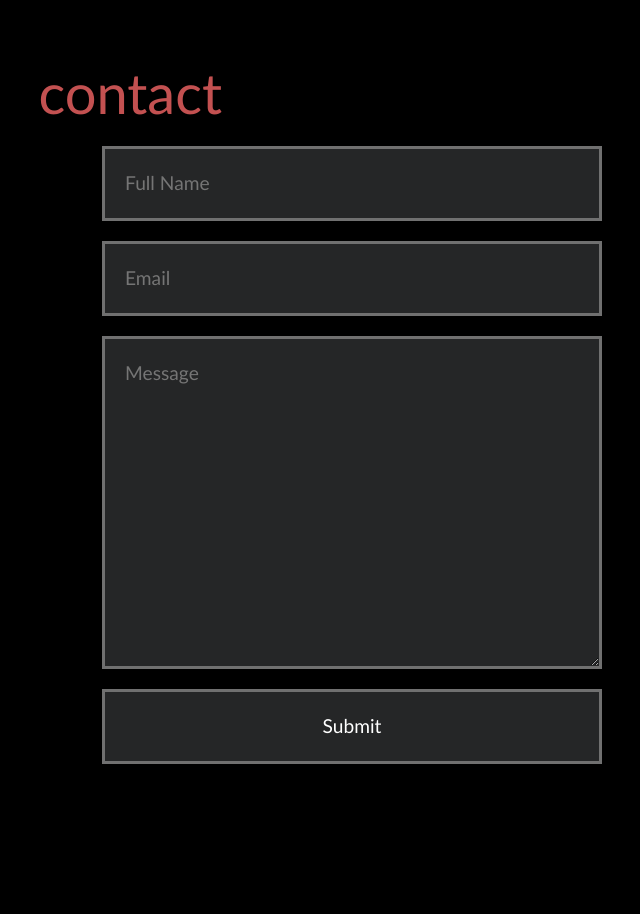
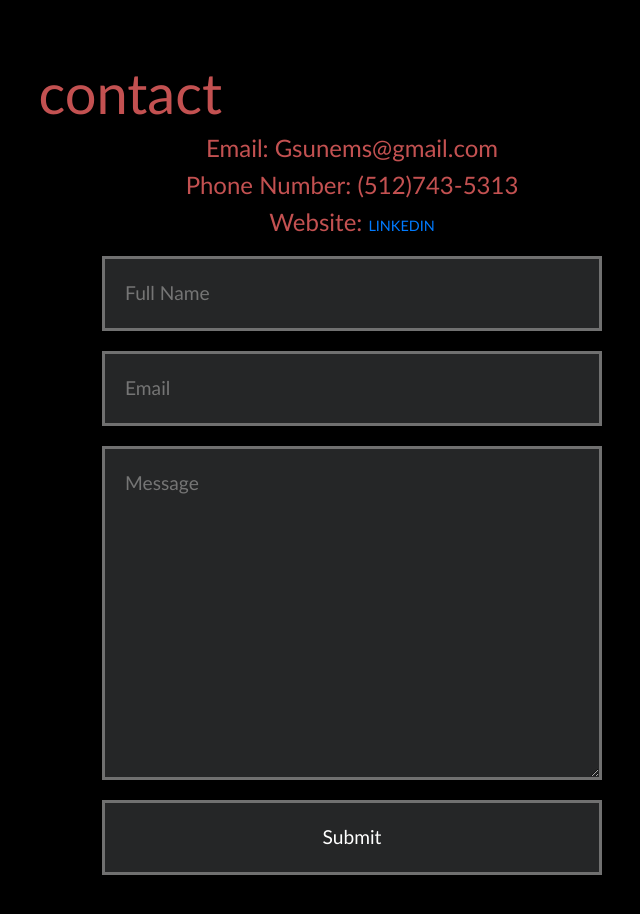
Before and after one commit to georgehsun/homework8-portfolio, a plain HTML site: page index.html in a window 1280 px wide. Shown: the part 2420-3334 px from the top of the page, without its empty margins (218-858 px from the left). Drawn offline with nearby package versions, Linux system fonts and the light colour scheme.

Commit message:
upadted my contact info

```diff
--- a/assets/style.css
+++ b/assets/style.css
@@ -335,3 +335,7 @@ footer p {
 p {
     justify-content: space-between;
 }
+
+h4 {
+    text-align: center;
+}
--- a/index.html
+++ b/index.html
@@ -150,7 +150,10 @@
         <div class="catergory-designing showCategory">
             <a href="https://rimaodolski.github.io/Casa-Cocktail/"><img src="img/Witch-Heart-Halloween-Cocktail-The-Flavor-Bender-Featured-Image-SQ-3-500x375.jpg" alt="cocktail" width="200" height="200"></a>
 
+
+
         </div>
+
 
         <!-- <div class="catergory-designing hideCategory">
             <a href=""><img src="img/1.png"></a>
@@ -164,6 +167,11 @@
 
     <div class="container contact" id="contact">
         <h1>contact</h1>
+        <h4>Email: Gsunems@gmail.com</h4>
+        <h4>Phone Number: (512)743-5313</h4>
+        <h4>Website:
+            <a href="http://www.linkedin.com/in/george-sun91">Linkedin</a>
+        </h4>
         <form>
             <input type="text" name="name" placeholder="Full Name">
             <input type="email" placeholder="Email">
```
